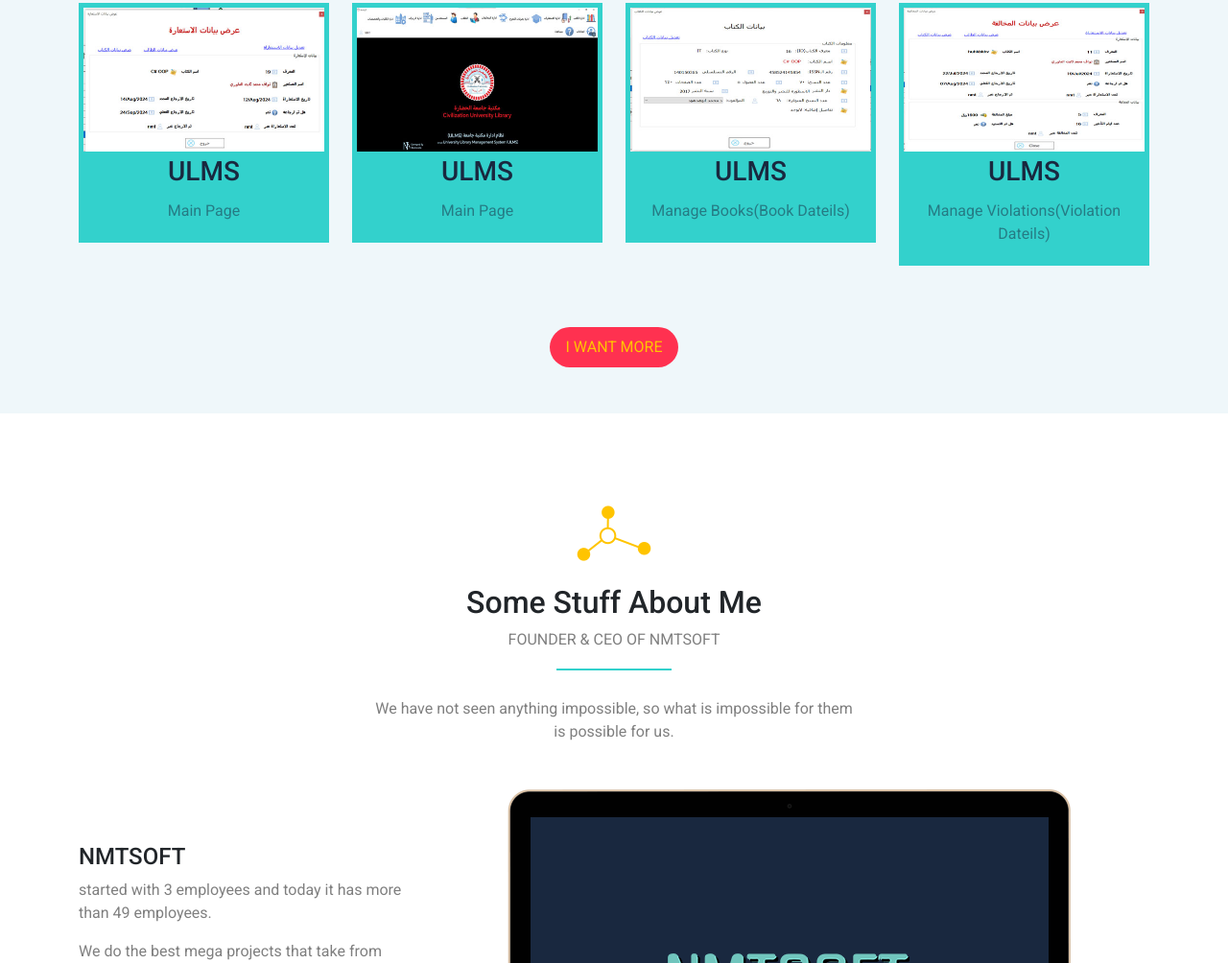
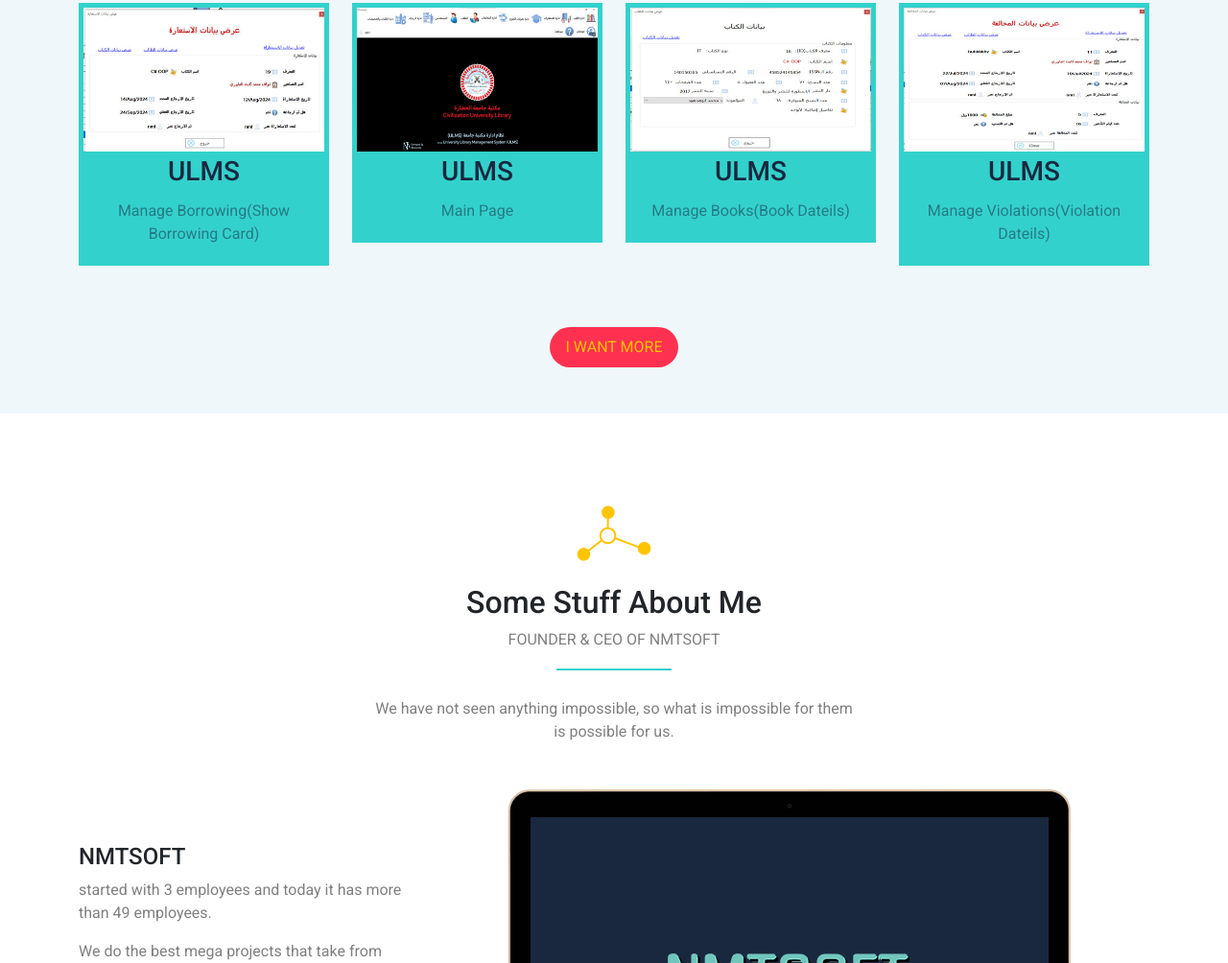
Before and after one commit to nmtcode/nmt, a plain HTML site: page index.html in a window 1280 px wide. Shown: the part 2197-3201 px from the top of the page at 96% size. Drawn offline with Linux system fonts and the light colour scheme; files whose address does not match are found by name.

Commit message:
Update index.html

```diff
--- a/index.html
+++ b/index.html
@@ -160,7 +160,7 @@
           <div class="box mb-3 ">
             <img class="img-fluid" src="assets/imgs/work-05.jpg" alt="" />
             <h3 class="pt-1">ULMS</h3>
-            <p class="pt-1">Main Page</p>
+            <p class="pt-1">Manage Borrowing(Show Borrowing Card)</p>
           </div>
         </div>
         <div class="col-sm-6 col-md-4 col-lg-3">
```
